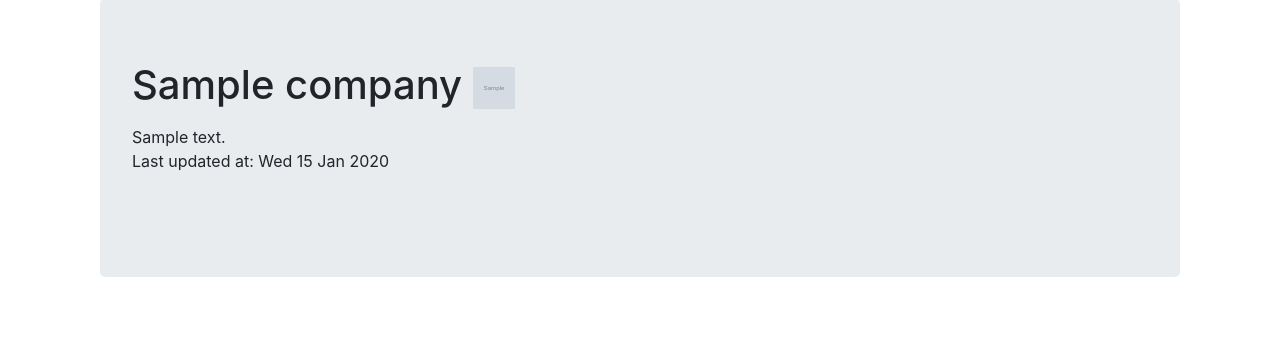
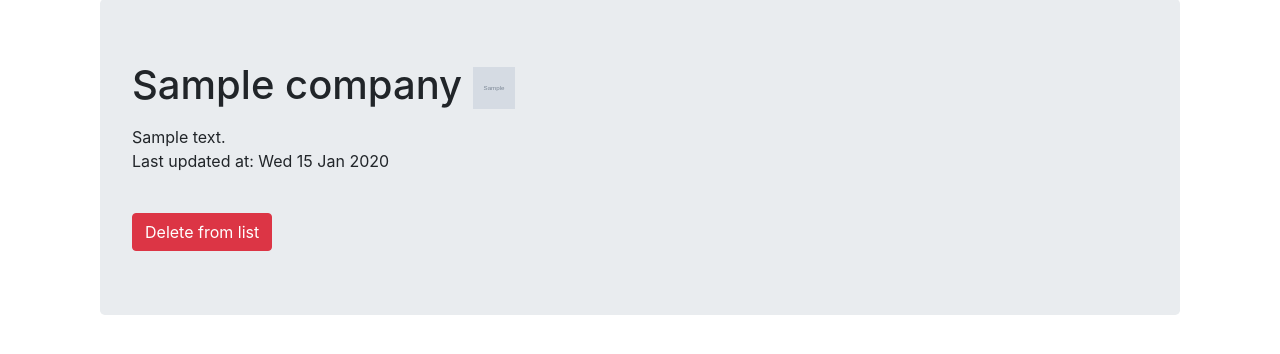
Before and after one commit to bharadwaj6/clearbit_browser, a Django app: page /companies/ in a window 1280 px wide. Shown: the part 121-475 px from the top of the page. Run offline with Django 3.2, Linux system fonts and the light colour scheme; a user stored in the database is signed in; tables that the repository leaves empty hold one stand-in row (values such as "Sample post"); grey boxes marked "Sample" are stand-in pictures; parts of the project's set-up code (start-up, migrations or seed data) failed here and were passed over; some libraries are stand-ins or nearby versions.

Commit message:
added delete companies view

```diff
--- a/clearbit_browser/templates/companies/list.html
+++ b/clearbit_browser/templates/companies/list.html
@@ -1,7 +1,11 @@
 {% extends "base.html" %}
 
 {% block content %}
+{% if company_list %}
 <br/><p>List of companies you've added</p>
+{% else %}
+<p>Your companies list is empty.</p>
+{% endif %}
 
 <div class="container">
 {% for company in company_list %}
@@ -33,6 +37,11 @@
         {% if company.phone %} Phone: {{ company.phone}} {% endif %}
     </p>
     <br/>
+    <form id="company_delete" action={% url 'companies:company_delete' company.id %} method='post' accept-charset="utf-8">
+        {% csrf_token %}
+        <input type="hidden" name="clearbit_id" value="{{ company.clearbit_id }}">
+        <button type='submit' class="btn btn-danger" id="company_id">Delete from list</button>
+    </form>
 </div>
 {% endfor %}
 </div>
--- a/clearbit_browser/templates/companies/search.html
+++ b/clearbit_browser/templates/companies/search.html
@@ -44,7 +44,7 @@
         <form id="company_add" action={% url 'companies:company_list' %} method='post' accept-charset="utf-8">
              {% csrf_token %}
             <input type="hidden" name="clearbit_id" value="{{ company_details.clearbit_id }}">
-            <button type='submit' class="btn btn-info" id="company_id">Add to List</button>
+            <button type='submit' class="btn btn-primary" id="company_id">Add to List</button>
         </form>
     </div>
 </div>
--- a/companies/urls.py
+++ b/companies/urls.py
@@ -1,8 +1,9 @@
 from django.conf.urls import url
 
-from .views import CompanyAddedView, CompanySearchView
+from .views import CompanyAddedView, CompanySearchView, CompanyDeleteView
 
 urlpatterns = [
     url(r'^$', CompanyAddedView.as_view(), name='company_list'),
     url(r'^search/$', CompanySearchView.as_view(), name='company_search'),
+    url(r'^delete/(?P<pk>\d+)$', CompanyDeleteView.as_view(), name='company_delete'),
 ]
--- a/companies/views.py
+++ b/companies/views.py
@@ -1,9 +1,10 @@
 from django.contrib import messages
 from django.contrib.auth.decorators import login_required
+from django.core.urlresolvers import reverse_lazy
 from django.db import transaction, IntegrityError
 from django.shortcuts import render
 from django.utils.decorators import method_decorator
-from django.views.generic import ListView, View
+from django.views.generic import ListView, View, DeleteView
 
 from third_parties.clearbit_wrapper import ClearbitCompanySearch
 
@@ -53,6 +54,12 @@ class CompanyAddedView(ListView):
         })
 
 
+@method_decorator(login_required, name='dispatch')
+class CompanyDeleteView(DeleteView):
+    model = Company
+    success_url = reverse_lazy('companies:company_list')
+
+
 class CompanySearchView(View):
     form_class = CompanySearchForm
     template_name = 'companies/search.html'
```
